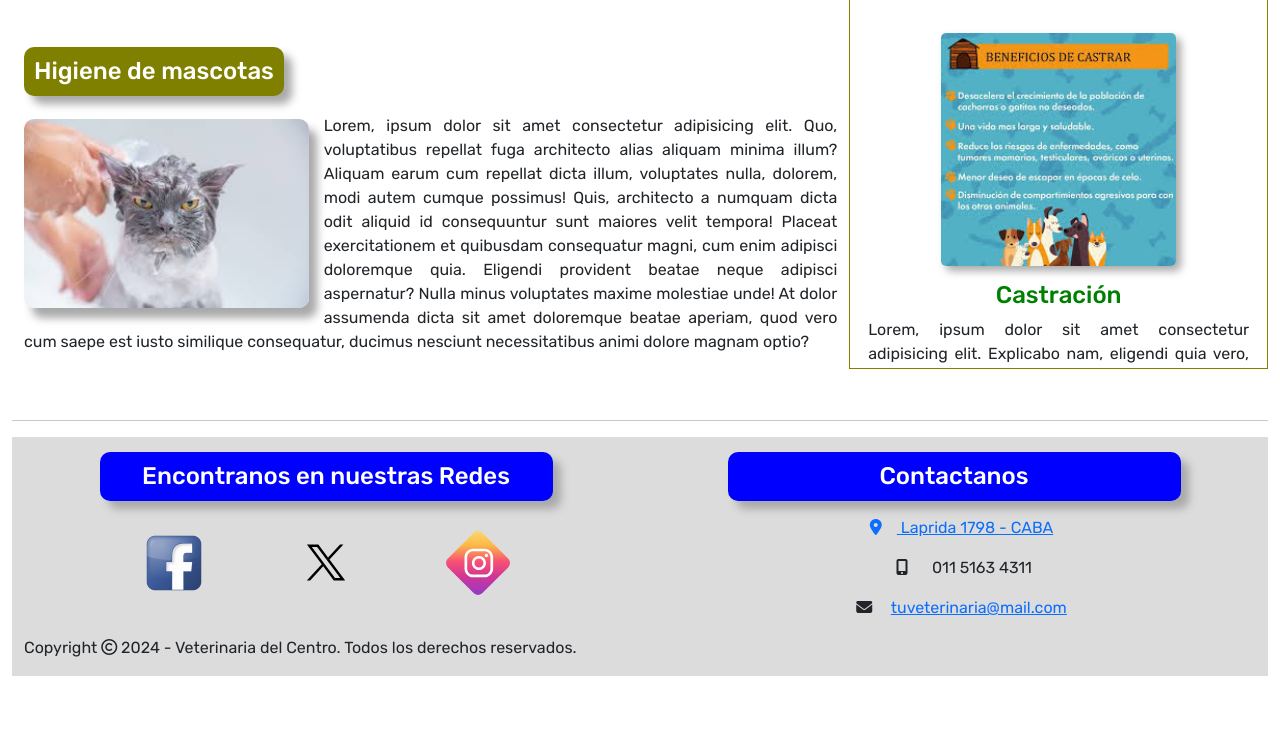
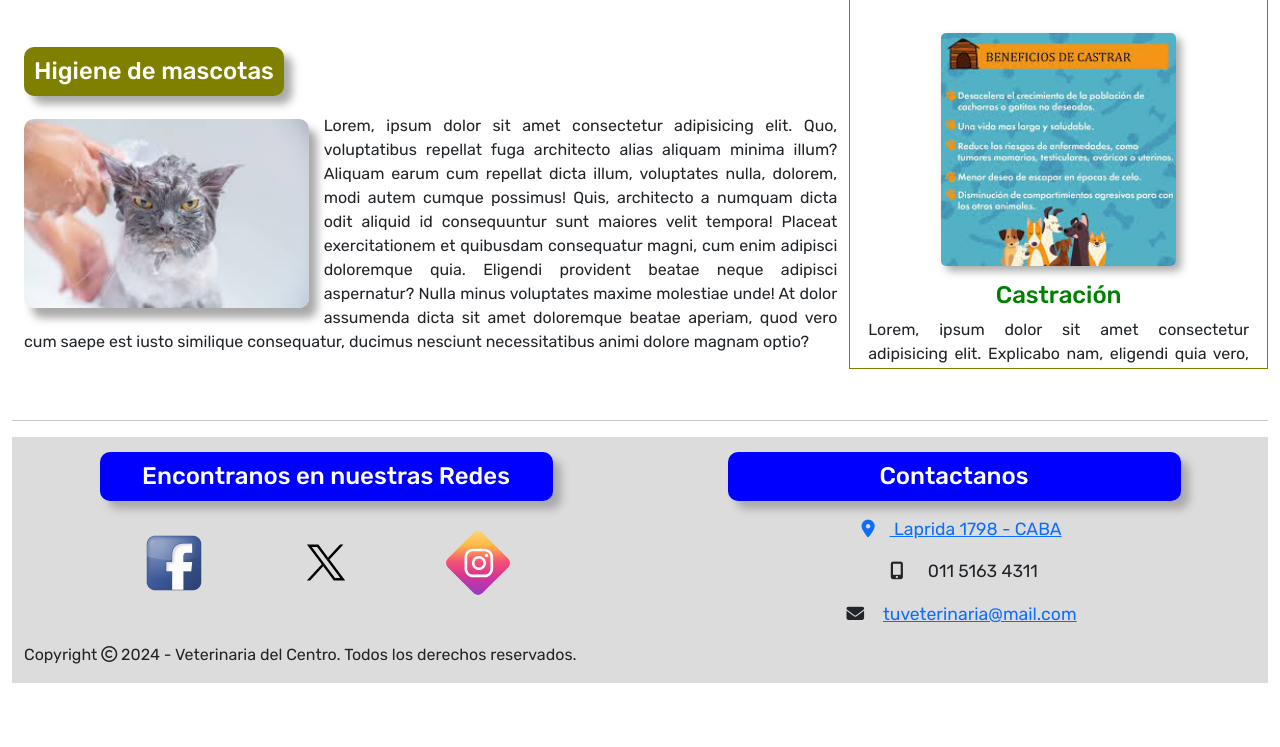
Before and after one commit to lucianoperetti80/coderhouse-html-css-final, a plain HTML site: page index.html in a window 1280 px wide. Shown: the part 782-1529 px from the top of the page. Drawn offline with nearby package versions, Linux system fonts and the light colour scheme.

Commit message:
Modificación font-size en page contacto

```diff
--- a/css/styles.scss
+++ b/css/styles.scss
@@ -393,7 +393,7 @@ h3 {
         .contacto-detalle-contenedor {
 
             p {
-                font-size: 1rem;
+                font-size: 1.1rem;
             }
         }
 
```
Also changed, not shown: css/styles.css, 1 other file.
